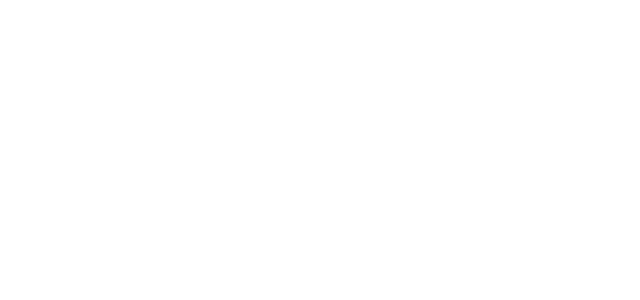
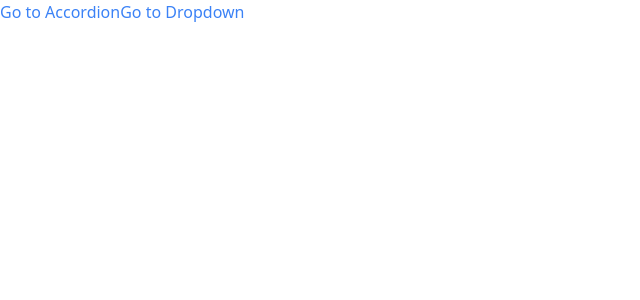
Before and after one commit to richdon/comps, a React (Create React App) app: page / in a window 1280 px wide. Shown: the top 300 px of the page, without its empty margins (0-640 px from the left). Built offline with nearby package versions, Linux system fonts and the light colour scheme.

Commit message:
navigation routes

```diff
--- a/src/App.js
+++ b/src/App.js
@@ -1,4 +1,19 @@
+import Link from './components/Link'
+import Route from "./components/Route";
+import AccordionPage from "./pages/AccordionPage";
+import DropdownPage from "./pages/DropdownPage";
+export default function App() {
+    return <div>
+        <Link to={"/accordion"}>Go to Accordion</Link>
+        <Link to={"/dropdown"}>Go to Dropdown</Link>
+        <div>
+            <Route path="/accordion">
+                <AccordionPage/>
+            </Route>
+            <Route path="/dropdown">
+                <DropdownPage/>
+            </Route>
 
-export default function App() {
-    return <div></div>
+        </div>
+    </div>
 }
--- /dev/null
+++ b/src/components/Link.js
@@ -0,0 +1,20 @@
+import classNames from "classnames";
+import {useContext} from "react";
+import NavigationContext from "../context/navigation";
+import useNavigation from "../hooks/useNavigation";
+function Link({to, children}){
+    const {navigate} = useNavigation()
+
+    const classes = classNames('text-blue-500');
+
+    const handleClick = (event) => {
+        if (event.metaKey||event.ctrlKey){
+            return;
+        }
+        event.preventDefault();
+        navigate(to)
+
+    };
+    return <a className={classes} href={to} onClick={handleClick}>{children}</a>
+}
+export default Link
--- /dev/null
+++ b/src/components/Route.js
@@ -0,0 +1,10 @@
+import useNavigation from '../hooks/useNavigation'
+
+function Route({path, children}) {
+    const {currentPath} = useNavigation();
+    if (path === currentPath) {
+        return children;
+    }
+    return null
+}
+export default Route
--- /dev/null
+++ b/src/hooks/useNavigation.js
@@ -0,0 +1,6 @@
+import {useContext} from "react";
+import NavigationContext from "../context/navigation";
+
+export default function useNavigation(){
+    return useContext(NavigationContext)
+}
```
